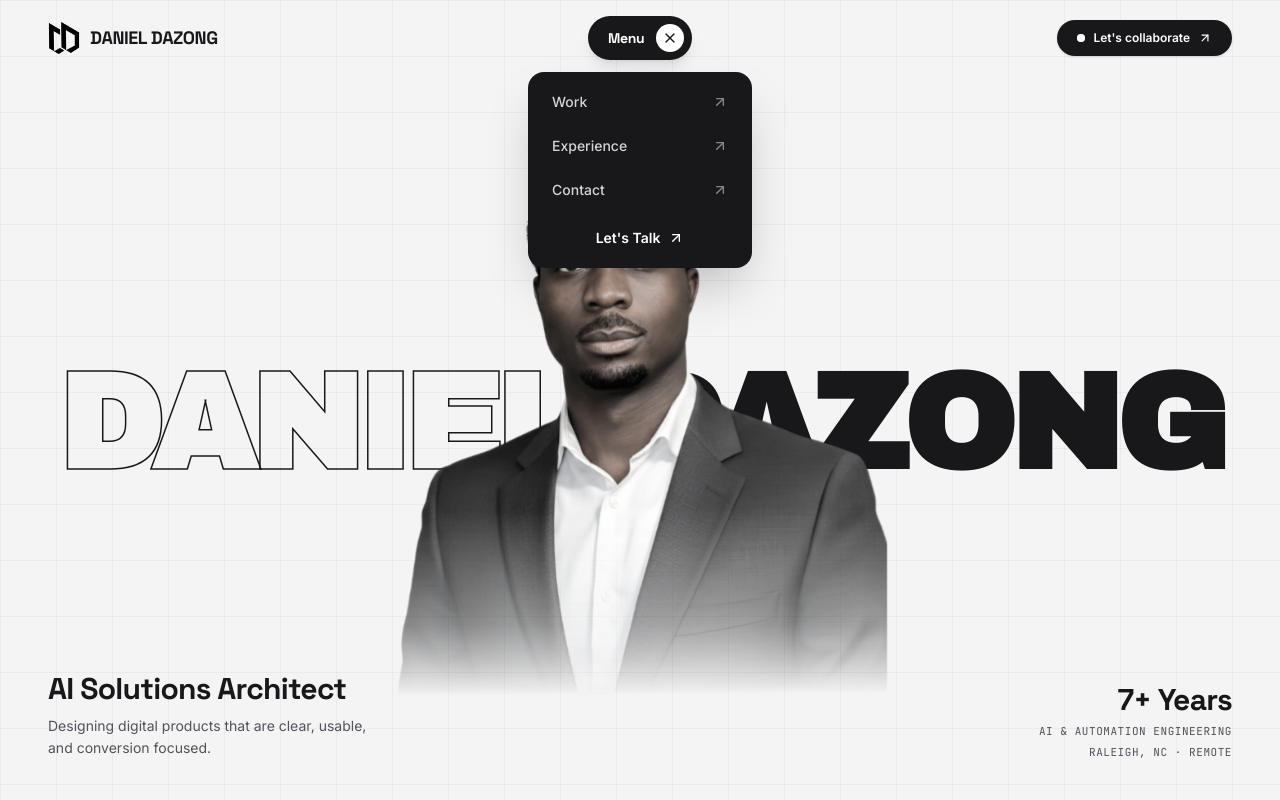
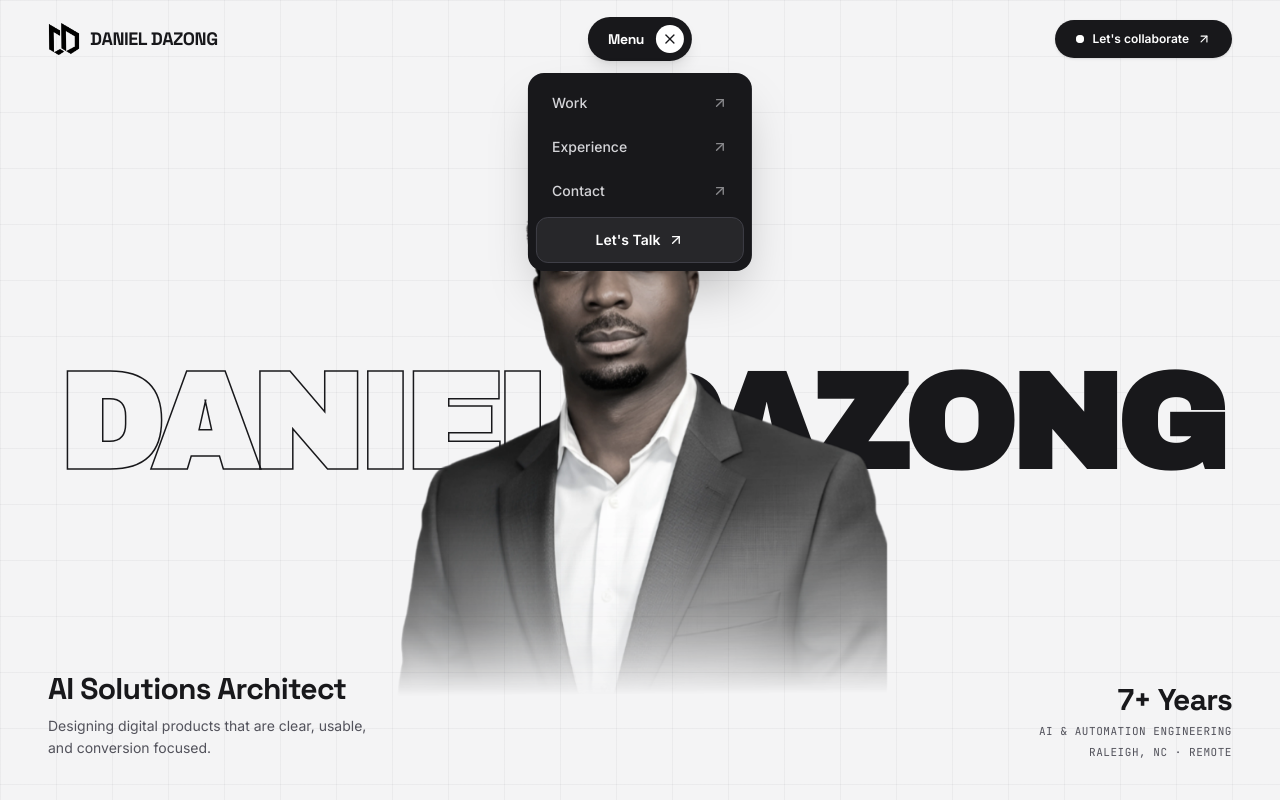
Before and after one commit to danieldazong/Original-Daniel-Portfolio-website, a React (Vite) app: page / in a window 1280 px wide. Both pictures are taken after a click on the button "Menu". Shown: the top 800 px of the page. Built offline with nearby package versions, Linux system fonts and the light colour scheme.

Commit message:
Stage 5 Finetunning and Adding Smooth expanding animation to the Nav Bar

```diff
--- a/src/components/Footer.tsx
+++ b/src/components/Footer.tsx
@@ -70,19 +70,25 @@ export default function Footer() {
             </p>
 
 
-                        {/* Email CTA — white button with white outline; inverts to dark on hover */}
+                                    {/* Email CTA — white w/ white outline; black elastic fill slides up on hover */}
                         <a
               href={`https://mail.google.com/mail/?view=cm&fs=1&to=${EMAIL}`}
               target="_blank"
               rel="noopener noreferrer"
-              className="group relative inline-flex items-center gap-2.5 px-7 py-4 rounded-full bg-surface text-text-primary border border-white/80 font-sans text-sm md:text-base font-semibold overflow-hidden transition-colors duration-300 hover:bg-transparent hover:text-surface"
+              className="group/cta relative inline-flex items-center gap-2.5 px-7 py-4 rounded-full bg-surface text-text-primary border border-white/80 font-sans text-sm md:text-base font-semibold overflow-hidden transition-colors duration-300"
             >
+              {/* Black elastic fill — slides up on hover, retracts down on leave */}
+              <span
+                aria-hidden="true"
+                className="absolute inset-0 z-0 bg-text-primary translate-y-full group-hover/cta:translate-y-0 transition-transform duration-500 ease-[cubic-bezier(0.34,1.56,0.64,1)]"
+              />
 
-              <span className="relative z-10 transition-colors duration-300">
+              <span className="relative z-10 transition-colors duration-300 group-hover/cta:text-surface">
                 {EMAIL}
               </span>
-              <ArrowUpRight className="relative z-10 w-4 h-4 transition-all duration-300 group-hover:translate-x-0.5 group-hover:-translate-y-0.5" />
+              <ArrowUpRight className="relative z-10 w-4 h-4 transition-all duration-300 group-hover/cta:text-surface group-hover/cta:translate-x-0.5 group-hover/cta:-translate-y-0.5" />
             </a>
+
 
           </div>
 
--- a/src/components/Header.tsx
+++ b/src/components/Header.tsx
@@ -26,15 +26,29 @@ export default function Header() {
    const labelRef = useRef<HTMLSpanElement>(null);
   const [labelWidth, setLabelWidth] = useState<number>(0);
 
+  // Sliding-pill hover indicator for the dropdown
+  const navRef = useRef<HTMLElement>(null);
+  const itemRefs = useRef<(HTMLAnchorElement | null)[]>([]);
+  const [hoverIndex, setHoverIndex] = useState<number | null>(null);
+
+  // Position/size of the sliding white pill, measured from the hovered item
+  const indicator =
+    hoverIndex !== null && itemRefs.current[hoverIndex]
+      ? {
+          top: itemRefs.current[hoverIndex]!.offsetTop,
+          height: itemRefs.current[hoverIndex]!.offsetHeight,
+        }
+      : null;
+
+
   const currentLabel = activeSection
     ? NAV_ITEMS.find((i) => i.href === `#${activeSection}`)?.label ?? 'Menu'
     : 'Menu';
-  // Measure the current label's width so the pill can animate between sizes
+    // Reset the sliding hover pill whenever the menu closes
   useEffect(() => {
-    if (labelRef.current) {
-      setLabelWidth(labelRef.current.offsetWidth);
-    }
-  }, [currentLabel]);
+    if (!menuOpen) setHoverIndex(null);
+  }, [menuOpen]);
+
 
 
   // Scroll: shadow + scroll-spy
@@ -164,13 +178,29 @@ export default function Header() {
             </span>
 
 
-            <span className="flex items-center justify-center w-7 h-7 rounded-full bg-surface text-text-primary transition-transform duration-300">
-              {menuOpen ? (
-                <X className="w-4 h-4" />
-              ) : (
-                <MoreHorizontal className="w-4 h-4" />
-              )}
+                        <span className="relative flex items-center justify-center w-7 h-7 rounded-full bg-surface text-text-primary overflow-hidden">
+              {/* Three dots — visible when closed */}
+              <MoreHorizontal
+                className="absolute w-4 h-4 transition-all duration-300 ease-[cubic-bezier(0.34,1.56,0.64,1)]"
+                style={{
+                  opacity: menuOpen ? 0 : 1,
+                  transform: menuOpen
+                    ? 'rotate(-90deg) scale(0.5)'
+                    : 'rotate(0deg) scale(1)',
+                }}
+              />
+              {/* X — visible when open */}
+              <X
+                className="absolute w-4 h-4 transition-all duration-300 ease-[cubic-bezier(0.34,1.56,0.64,1)]"
+                style={{
+                  opacity: menuOpen ? 1 : 0,
+                  transform: menuOpen
+                    ? 'rotate(0deg) scale(1)'
+                    : 'rotate(90deg) scale(0.5)',
+                }}
+              />
             </span>
+
           </button>
 
           {/* Dropdown panel */}
@@ -181,37 +211,70 @@ export default function Header() {
                 : 'opacity-0 scale-95 -translate-y-2 pointer-events-none'
             }`}
           >
-            <nav className="flex flex-col">
-              {NAV_ITEMS.map((item) => {
+                    <nav
+              ref={navRef}
+              className="relative flex flex-col"
+              onMouseLeave={() => setHoverIndex(null)}
+            >
+                            {/* Shared sliding white pill — glides between items with elastic overshoot */}
+              <span
+                aria-hidden="true"
+                className="pointer-events-none absolute left-0 right-0 rounded-xl bg-surface"
+                style={{
+                  top: indicator
+                    ? indicator.top + indicator.height / 2
+                    : 0,
+                  height: indicator ? indicator.height : 0,
+                  transform: 'translateY(-50%)',
+                  opacity: indicator ? 1 : 0,
+                  transition:
+                    'top 0.4s cubic-bezier(0.34,1.56,0.64,1), height 0.3s cubic-bezier(0.34,1.56,0.64,1), opacity 0.2s ease',
+                }}
+              />
+
+
+              {NAV_ITEMS.map((item, index) => {
                 const id = item.href.substring(1);
                 const isActive = activeSection === id;
+                const isHovered = hoverIndex === index;
                 return (
                   <a
                     key={item.href}
+                    ref={(el) => { itemRefs.current[index] = el; }}
                     href={item.href}
                     onClick={(e) => handleNavClick(e, item.href)}
-                    className={`group/item flex items-center justify-between px-4 py-3 rounded-xl font-sans text-sm font-medium transition-colors ${
-                      isActive
-                        ? 'bg-surface text-text-primary'
-                        : 'text-zinc-300 hover:bg-surface hover:text-text-primary'
+                    onMouseEnter={() => setHoverIndex(index)}
+                    className={`relative z-10 flex items-center justify-between px-4 py-3 rounded-xl font-sans text-sm font-medium transition-colors duration-200 ${
+                      isHovered || (isActive && hoverIndex === null)
+                        ? 'text-text-primary'
+                        : 'text-zinc-300'
                     }`}
                   >
                     {item.label}
-                    <ArrowUpRight className="w-4 h-4 opacity-60 transition-colors group-hover/item:text-text-primary group-hover/item:opacity-100" />
+                    <ArrowUpRight
+                      className={`w-4 h-4 transition-all duration-200 ${
+                        isHovered || (isActive && hoverIndex === null)
+                          ? 'text-text-primary opacity-100'
+                          : 'opacity-60'
+                      }`}
+                    />
                   </a>
-
                 );
               })}
 
-              {/* CTA inside dropdown */}
+
+                                       {/* CTA inside dropdown — distinct lift + subtle fill shift (Option A) */}
                             <a
                 href="#contact"
                 onClick={(e) => handleNavClick(e, '#contact')}
-                className="mt-1 flex items-center justify-center gap-2 px-4 py-3 rounded-xl bg-accent-blue text-surface font-sans text-sm font-semibold hover:bg-accent-blue-hover transition-colors"
+                onMouseEnter={() => setHoverIndex(null)}
+                className="group/talk relative z-10 mt-1 flex items-center justify-center gap-2 px-4 py-3 rounded-xl bg-zinc-800 text-surface font-sans text-sm font-semibold border border-zinc-700 transition-all duration-300 ease-[cubic-bezier(0.16,1,0.3,1)] hover:bg-zinc-700 hover:border-zinc-600 hover:-translate-y-0.5 hover:shadow-lg"
               >
                 Let's Talk
-                <ArrowUpRight className="w-4 h-4" />
+                <ArrowUpRight className="w-4 h-4 transition-transform duration-300 group-hover/talk:translate-x-0.5 group-hover/talk:-translate-y-0.5" />
               </a>
+
+
             </nav>
           </div>
         </div>
@@ -221,16 +284,27 @@ export default function Header() {
           id="nav-cta-desktop"
           href="#contact"
           onClick={(e) => handleNavClick(e, '#contact')}
-          className="hidden md:inline-flex items-center gap-2 px-5 py-2.5 rounded-full bg-text-primary text-surface font-sans text-xs font-semibold hover:bg-zinc-700 transition-all duration-200 shadow-sm"
+          className="group/cta relative hidden md:inline-flex items-center gap-2 px-5 py-2.5 rounded-full bg-text-primary text-surface font-sans text-xs font-semibold overflow-hidden shadow-sm border border-transparent hover:border-text-primary transition-colors duration-300"
         >
-                    {/* Subtle white "available" pulse */}
-          <span className="relative flex h-2 w-2">
-            <span className="absolute inline-flex h-full w-full rounded-full bg-white opacity-60 animate-ping" />
-            <span className="relative inline-flex h-2 w-2 rounded-full bg-white" />
+
+          {/* White elastic fill — slides up on hover, retracts down on leave */}
+          <span
+            aria-hidden="true"
+            className="absolute inset-0 z-0 bg-surface translate-y-full group-hover/cta:translate-y-0 transition-transform duration-500 ease-[cubic-bezier(0.34,1.56,0.64,1)]"
+          />
+
+          {/* Subtle "available" pulse — turns black when the white fill is up */}
+          <span className="relative z-10 flex h-2 w-2">
+            <span className="absolute inline-flex h-full w-full rounded-full bg-white group-hover/cta:bg-text-primary opacity-60 animate-ping transition-colors duration-300" />
+            <span className="relative inline-flex h-2 w-2 rounded-full bg-white group-hover/cta:bg-text-primary transition-colors duration-300" />
           </span>
+
+          <span className="relative z-10 transition-colors duration-300 group-hover/cta:text-text-primary">
             Let's collaborate
-          <ArrowUpRight className="w-3.5 h-3.5" />
+          </span>
+          <ArrowUpRight className="relative z-10 w-3.5 h-3.5 transition-colors duration-300 group-hover/cta:text-text-primary" />
         </a>
+
 
 
       </div>
```
Also changed, not shown: src/components/Projects.tsx (+18 -10 lines). Lines whose indentation alone changed are shown as unchanged.
